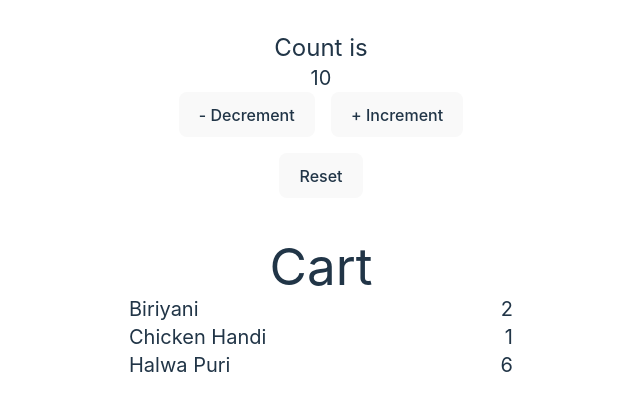
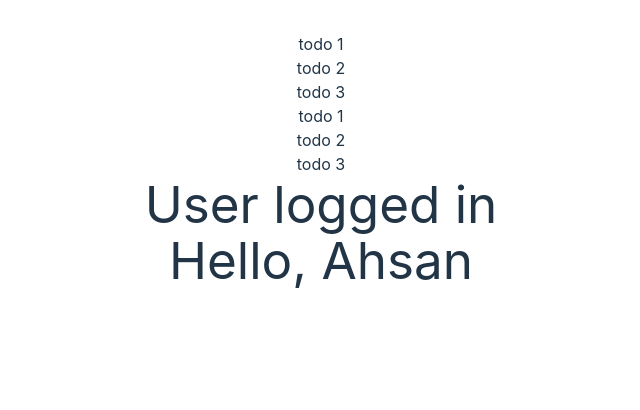
Before and after one commit to afsarzan/ReactSafe, a React (Vite) app: page / in a window 1280 px wide. Shown: the top 410 px of the page, without its empty margins (319-959 px from the left). Built offline with nearby package versions, Linux system fonts and the light colour scheme.

Commit message:
conditional setup and Map

```diff
--- a/src/App.tsx
+++ b/src/App.tsx
@@ -1,13 +1,16 @@
 import './App.css'
-import Cart from './components/Cart'
-import Counter from './components/Counter'
+import Todos from './components/Todos'
+import WelcomeMessage from './components/WelcomeMessage'
 
 function App() {
 
   return (
     <>
-      <Counter />
-      <Cart />
+      <Todos />
+      <WelcomeMessage user={{
+        name: 'Ahsan',
+        type: 'admin'
+      }} isLoggedIn={true}/>
     </>
   )
 }
--- /dev/null
+++ b/src/components/LoginClassForm.tsx
@@ -0,0 +1,44 @@
+import React, { SyntheticEvent } from "react";
+
+class LoginClassForm extends React.Component {
+  state = {
+    email: "",
+    password: "",
+  };
+  submitForm(ev: SyntheticEvent) {
+    ev.preventDefault();
+    const target = ev.target as HTMLFormElement;
+    console.log(target, this.state);
+  }
+
+  render(): React.ReactNode {
+    return (
+      <form
+        className="flex flex-col gap-4"
+        onSubmit={this.submitForm.bind(this)}
+      >
+        <input
+          onChange={(ev) => {
+            this.setState({
+              email: ev.target.value,
+            });
+          }}
+          type="email"
+          placeholder="Enter your email"
+        />
+        <input
+          onChange={(ev) => {
+            this.setState({
+              password: ev.target.value,
+            });
+          }}
+          type="password"
+          placeholder="Enter your password"
+        />
+        <button>Submit</button>
+      </form>
+    );
+  }
+}
+
+export default LoginClassForm;
--- /dev/null
+++ b/src/components/LoginForm.tsx
@@ -0,0 +1,25 @@
+import { SyntheticEvent, useState } from "react";
+
+export const LoginForm = () => {
+  const [email, setEmail] = useState('');
+  const [password, setPassword] = useState('');
+  const submitForm = (ev: SyntheticEvent) => {
+    ev.preventDefault();
+    const target = ev.target as HTMLFormElement;
+    console.log(target, {
+      email,
+      password
+    });
+  }
+  return (
+    <form className="flex flex-col gap-4" onSubmit={submitForm}>
+      <input onChange={(ev) => {
+        setEmail(ev.target.value);
+      }} value={email} type="email" placeholder="Enter your email" />
+      <input onChange={(ev) => {
+        setPassword(ev.target.value);
+      }} value={password} type="password" placeholder="Enter your password"/>
+      <button>Submit</button>
+    </form>
+  )
+}
--- /dev/null
+++ b/src/components/Todos.tsx
@@ -0,0 +1,49 @@
+import { useState } from "react";
+
+const Todos = () => {
+  const [todos, setTodos] = useState([
+    {
+      text: "todo 1",
+      id: 1,
+    },
+    {
+      text: "todo 2",
+      id: 2,
+    },
+    {
+      text: "todo 3",
+      id: 3,
+    },
+    {
+      text: "todo 1",
+      id: 4,
+    },
+    {
+      text: "todo 2",
+      id: 5,
+    },
+    {
+      text: "todo 3",
+      id: 6,
+    },
+  ]);
+  const deleteItem = (itemId: number) => {
+    // which item should we delete? How to know that?
+    setTodos(todos.filter(itemEl => {
+      return itemEl.id !== itemId
+    }));
+  }
+  return (
+    <ul>
+      {todos.map((todoItem) => {
+        return <li id={`todo_item_${todoItem.id}`} onClick={() => {
+          deleteItem(todoItem.id);
+        }} key={todoItem.id}>
+          {todoItem.text}
+        </li>
+      })}
+    </ul>
+  );
+};
+
+export default Todos;
--- /dev/null
+++ b/src/components/WelcomeMessage.tsx
@@ -0,0 +1,25 @@
+import { FC } from "react";
+
+type WelcomeMessageProps = {
+  isLoggedIn: boolean;
+  user?: {
+    name: string;
+    type: "admin" | "moderator" | "guest";
+  };
+};
+const WelcomeMessage: FC<WelcomeMessageProps> = ({ isLoggedIn, user }) => {
+  if (user?.type === "moderator") {
+    return <p>Ask admin for access</p>;
+  } else if (user?.type === "guest") {
+    return <p>No access</p>;
+  }
+
+  return (
+    <div>
+      {isLoggedIn ? <h1>User logged in</h1> : <h1>User logged out</h1>}
+      {user && <h1>Hello, {user.name}</h1>}
+    </div>
+  );
+};
+
+export default WelcomeMessage;
```
